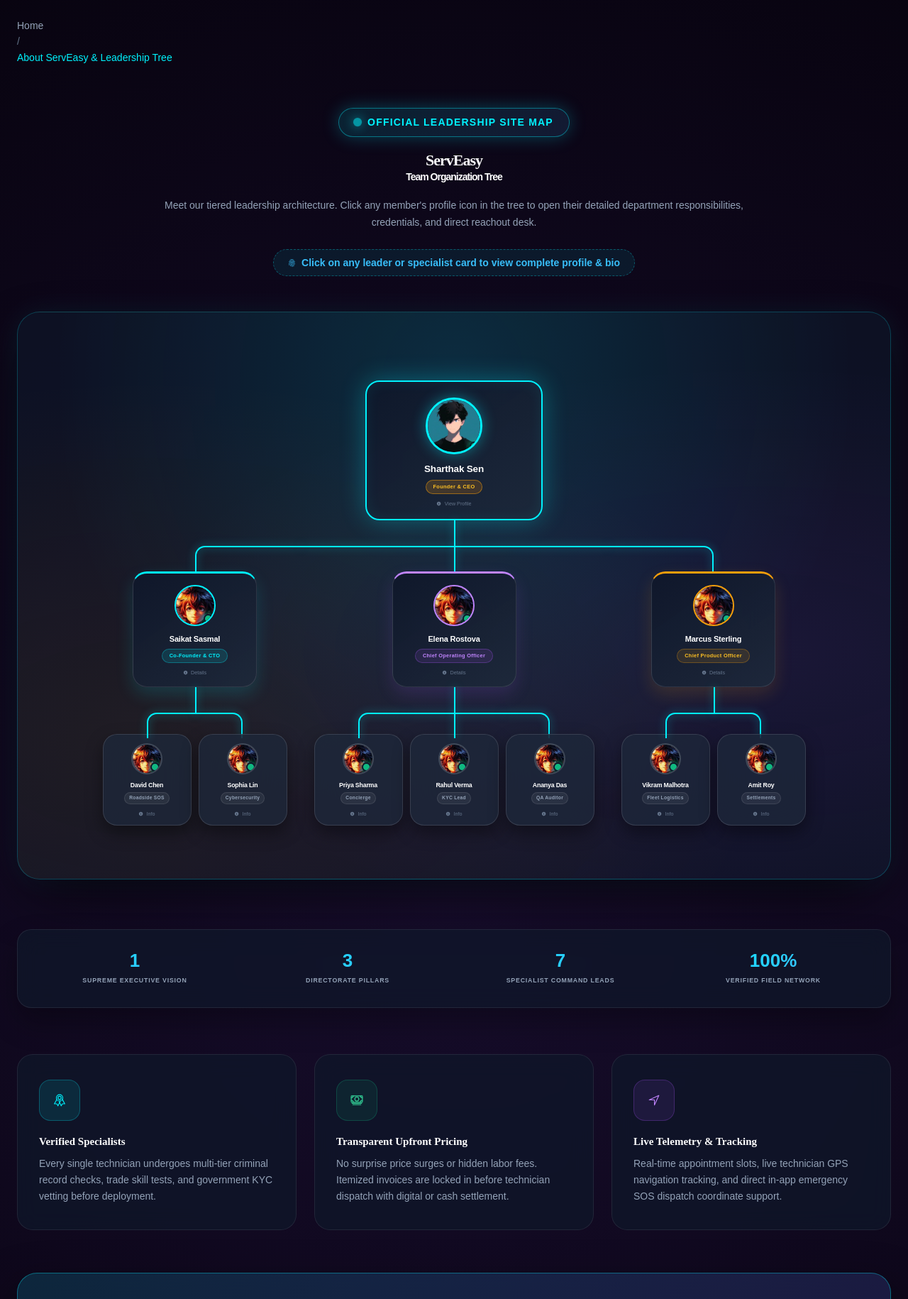
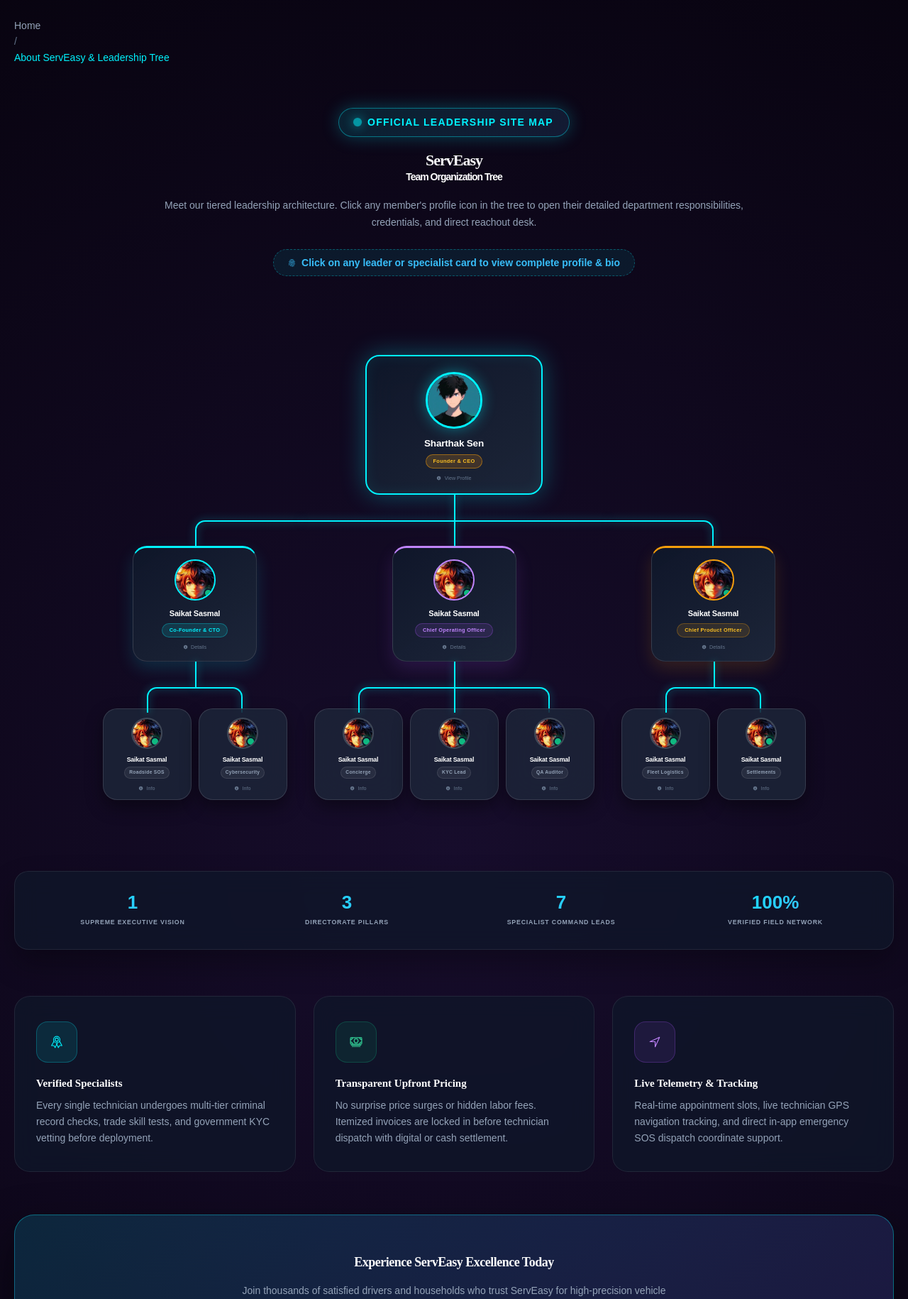
Before and after one commit to saikat931/ServEasy, a PHP site: page /about in a window 1280 px wide. Shown: the part 134-1964 px from the top of the page at 71% size. Run offline with PHP 8.4, Linux system fonts and the light colour scheme; some libraries are stand-ins or nearby versions.

Commit message:
Update leadership tree: set all non-CEO member names to Saikat Sasmal, tree stage to seamless background with no border at 1600px width, other sections to default container width

```diff
--- a/pages/about.php
+++ b/pages/about.php
@@ -6,7 +6,7 @@
  */
 require_once __DIR__ . '/../common/auth_session.php';
 if (!defined('SERVEASY_ASSET_VER')) {
-    define('SERVEASY_ASSET_VER', '20261120v10');
+    define('SERVEASY_ASSET_VER', '20261120v11');
 }
 ?>
 <!DOCTYPE html>
@@ -40,31 +40,26 @@ if (!defined('SERVEASY_ASSET_VER')) {
       max-width: 100vw;
     }
 
-    /* ── 1600px Master Layout Container ──────────────────────────────── */
-    .tree-container-1600 {
-      max-width: 1600px !important;
+    /* ── Standard Default Header/Footer Container Width (1300px) ───────────────── */
+    .about-default-container {
+      max-width: 1300px !important;
       width: 100% !important;
       margin-inline: auto !important;
-      padding-inline: 24px;
-      box-sizing: border-box;
-      overflow: visible;
+      padding-inline: 20px !important;
+      box-sizing: border-box !important;
     }
 
-    /* ── Ambient Glow Stage (Exact 1600px Box, No Overflow, No Scroll) ── */
+    /* ── Seamless Tree Stage (Exact 1600px Box Width, No Border, Seamless Background) ── */
     .tree-stage {
       position: relative;
       max-width: 1600px !important;
       width: 100% !important;
-      margin: 0 auto 70px !important;
+      margin: 0 auto 50px !important;
       box-sizing: border-box !important;
-      background: radial-gradient(ellipse at 50% 12%, rgba(0, 242, 254, 0.12) 0%, rgba(15, 23, 42, 0) 65%),
-                  radial-gradient(ellipse at 85% 60%, rgba(168, 85, 247, 0.08) 0%, rgba(15, 23, 42, 0) 60%),
-                  radial-gradient(ellipse at 15% 75%, rgba(245, 158, 11, 0.08) 0%, rgba(15, 23, 42, 0) 60%),
-                  rgba(15, 23, 42, 0.65);
-      padding: 45px 25px 65px;
-      border-radius: 32px;
-      border: 1px solid rgba(0, 242, 254, 0.22);
-      box-shadow: 0 30px 80px -20px rgba(0, 0, 0, 0.8), 0 0 40px rgba(0, 242, 254, 0.08);
+      background: transparent !important;
+      border: none !important;
+      box-shadow: none !important;
+      padding: 10px 15px 40px;
       overflow: visible !important;
     }
 
@@ -707,8 +702,8 @@ if (!defined('SERVEASY_ASSET_VER')) {
   <?php include __DIR__ . '/constants/aside.php'; ?>
 
   <main style="overflow-x: hidden;">
-    <!-- 1600px Max-Width Master Container -->
-    <div class="tree-container-1600">
+    <!-- Standard Default Width Container (Matches Header & Footer Box Width) -->
+    <div class="about-default-container">
 
       <!-- Breadcrumbs -->
       <div style="padding: 25px 0 10px;">
@@ -736,9 +731,11 @@ if (!defined('SERVEASY_ASSET_VER')) {
         </div>
       </section>
 
+    </div>
+
     <!-- ===============================================================
          EXACT 1600PX BOX WIDTH TREE SECTION
-           (Zero Left/Right Cut, Zero X or Y Scrollbar)
+         (No border, seamless background, zero left/right cut, zero scrollbar)
          =============================================================== -->
     <section class="tree-stage">
       <div class="org-tree">
@@ -758,7 +755,7 @@ if (!defined('SERVEASY_ASSET_VER')) {
 
             <!-- BRANCH DOWN TO LEVEL 2: 3 DIRECTORATE HEADS -->
             <ul>
-                <!-- LEVEL 2 &bull; 1. SAIKAT SASMAL (TECH) -->
+              <!-- LEVEL 2 • 1. SAIKAT SASMAL (TECH) -->
               <li class="li-l2">
                 <div class="pro-node pro-node-l2 cyan" onclick="openMemberModal('saikat')">
                   <div class="node-avatar-frame">
@@ -776,11 +773,11 @@ if (!defined('SERVEASY_ASSET_VER')) {
                   <li class="li-l3">
                     <div class="pro-node pro-node-l3" onclick="openMemberModal('david')">
                       <div class="node-avatar-frame">
-                          <img src="./assets/images/avatars/david.png?v=<?= SERVEASY_ASSET_VER ?>" alt="David Chen" class="node-avatar-img" onerror="this.style.display='none';this.nextElementSibling.style.display='flex'">
-                          <div class="node-avatar-fallback" style="background: #38bdf8; color: #0b132b;">DC</div>
+                        <img src="./assets/images/avatars/david.png?v=<?= SERVEASY_ASSET_VER ?>" alt="Saikat Sasmal" class="node-avatar-img" onerror="this.style.display='none';this.nextElementSibling.style.display='flex'">
+                        <div class="node-avatar-fallback" style="background: #38bdf8; color: #0b132b;">SS</div>
                         <span class="node-status-dot"></span>
                       </div>
-                        <div class="node-name">David Chen</div>
+                      <div class="node-name">Saikat Sasmal</div>
                       <div class="node-role-pill">Roadside SOS</div>
                       <div class="node-click-hint"><ion-icon name="information-circle"></ion-icon> Info</div>
                     </div>
@@ -788,11 +785,11 @@ if (!defined('SERVEASY_ASSET_VER')) {
                   <li class="li-l3">
                     <div class="pro-node pro-node-l3" onclick="openMemberModal('sophia')">
                       <div class="node-avatar-frame">
-                          <img src="./assets/images/avatars/sophia.png?v=<?= SERVEASY_ASSET_VER ?>" alt="Sophia Lin" class="node-avatar-img" onerror="this.style.display='none';this.nextElementSibling.style.display='flex'">
-                          <div class="node-avatar-fallback" style="background: #38bdf8; color: #0b132b;">SL</div>
+                        <img src="./assets/images/avatars/sophia.png?v=<?= SERVEASY_ASSET_VER ?>" alt="Saikat Sasmal" class="node-avatar-img" onerror="this.style.display='none';this.nextElementSibling.style.display='flex'">
+                        <div class="node-avatar-fallback" style="background: #38bdf8; color: #0b132b;">SS</div>
                         <span class="node-status-dot"></span>
                       </div>
-                        <div class="node-name">Sophia Lin</div>
+                      <div class="node-name">Saikat Sasmal</div>
                       <div class="node-role-pill">Cybersecurity</div>
                       <div class="node-click-hint"><ion-icon name="information-circle"></ion-icon> Info</div>
                     </div>
@@ -800,29 +797,29 @@ if (!defined('SERVEASY_ASSET_VER')) {
                 </ul>
               </li>
 
-                <!-- LEVEL 2 &bull; 2. ELENA ROSTOVA (OPERATIONS) -->
+              <!-- LEVEL 2 • 2. SAIKAT SASMAL (OPERATIONS) -->
               <li class="li-l2">
                 <div class="pro-node pro-node-l2 purple" onclick="openMemberModal('elena')">
                   <div class="node-avatar-frame">
-                      <img src="./assets/images/avatars/elena.png?v=<?= SERVEASY_ASSET_VER ?>" alt="Elena Rostova" class="node-avatar-img" onerror="this.style.display='none';this.nextElementSibling.style.display='flex'">
-                      <div class="node-avatar-fallback" style="background: #c084fc; color: #0b132b;">ER</div>
+                    <img src="./assets/images/avatars/elena.png?v=<?= SERVEASY_ASSET_VER ?>" alt="Saikat Sasmal" class="node-avatar-img" onerror="this.style.display='none';this.nextElementSibling.style.display='flex'">
+                    <div class="node-avatar-fallback" style="background: #c084fc; color: #0b132b;">SS</div>
                     <span class="node-status-dot"></span>
                   </div>
-                    <div class="node-name">Elena Rostova</div>
+                  <div class="node-name">Saikat Sasmal</div>
                   <div class="node-role-pill">Chief Operating Officer</div>
                   <div class="node-click-hint"><ion-icon name="information-circle"></ion-icon> Details</div>
                 </div>
 
-                  <!-- SUB-BRANCH TO LEVEL 3 (3 SPECIALISTS UNDER ELENA) -->
+                <!-- SUB-BRANCH TO LEVEL 3 (3 SPECIALISTS UNDER OPERATIONS) -->
                 <ul>
                   <li class="li-l3">
                     <div class="pro-node pro-node-l3" onclick="openMemberModal('priya')">
                       <div class="node-avatar-frame">
-                          <img src="./assets/images/avatars/priya.png?v=<?= SERVEASY_ASSET_VER ?>" alt="Priya Sharma" class="node-avatar-img" onerror="this.style.display='none';this.nextElementSibling.style.display='flex'">
-                          <div class="node-avatar-fallback" style="background: #c084fc; color: #0b132b;">PS</div>
+                        <img src="./assets/images/avatars/priya.png?v=<?= SERVEASY_ASSET_VER ?>" alt="Saikat Sasmal" class="node-avatar-img" onerror="this.style.display='none';this.nextElementSibling.style.display='flex'">
+                        <div class="node-avatar-fallback" style="background: #c084fc; color: #0b132b;">SS</div>
                         <span class="node-status-dot"></span>
                       </div>
-                        <div class="node-name">Priya Sharma</div>
+                      <div class="node-name">Saikat Sasmal</div>
                       <div class="node-role-pill">Concierge</div>
                       <div class="node-click-hint"><ion-icon name="information-circle"></ion-icon> Info</div>
                     </div>
@@ -830,11 +827,11 @@ if (!defined('SERVEASY_ASSET_VER')) {
                   <li class="li-l3">
                     <div class="pro-node pro-node-l3" onclick="openMemberModal('rahul')">
                       <div class="node-avatar-frame">
-                          <img src="./assets/images/avatars/rahul.png?v=<?= SERVEASY_ASSET_VER ?>" alt="Rahul Verma" class="node-avatar-img" onerror="this.style.display='none';this.nextElementSibling.style.display='flex'">
-                          <div class="node-avatar-fallback" style="background: #c084fc; color: #0b132b;">RV</div>
+                        <img src="./assets/images/avatars/rahul.png?v=<?= SERVEASY_ASSET_VER ?>" alt="Saikat Sasmal" class="node-avatar-img" onerror="this.style.display='none';this.nextElementSibling.style.display='flex'">
+                        <div class="node-avatar-fallback" style="background: #c084fc; color: #0b132b;">SS</div>
                         <span class="node-status-dot"></span>
                       </div>
-                        <div class="node-name">Rahul Verma</div>
+                      <div class="node-name">Saikat Sasmal</div>
                       <div class="node-role-pill">KYC Lead</div>
                       <div class="node-click-hint"><ion-icon name="information-circle"></ion-icon> Info</div>
                     </div>
@@ -842,11 +839,11 @@ if (!defined('SERVEASY_ASSET_VER')) {
                   <li class="li-l3">
                     <div class="pro-node pro-node-l3" onclick="openMemberModal('ananya')">
                       <div class="node-avatar-frame">
-                          <img src="./assets/images/avatars/ananya.png?v=<?= SERVEASY_ASSET_VER ?>" alt="Ananya Das" class="node-avatar-img" onerror="this.style.display='none';this.nextElementSibling.style.display='flex'">
-                          <div class="node-avatar-fallback" style="background: #c084fc; color: #0b132b;">AD</div>
+                        <img src="./assets/images/avatars/ananya.png?v=<?= SERVEASY_ASSET_VER ?>" alt="Saikat Sasmal" class="node-avatar-img" onerror="this.style.display='none';this.nextElementSibling.style.display='flex'">
+                        <div class="node-avatar-fallback" style="background: #c084fc; color: #0b132b;">SS</div>
                         <span class="node-status-dot"></span>
                       </div>
-                        <div class="node-name">Ananya Das</div>
+                      <div class="node-name">Saikat Sasmal</div>
                       <div class="node-role-pill">QA Auditor</div>
                       <div class="node-click-hint"><ion-icon name="information-circle"></ion-icon> Info</div>
                     </div>
@@ -854,29 +851,29 @@ if (!defined('SERVEASY_ASSET_VER')) {
                 </ul>
               </li>
 
-                <!-- LEVEL 2 &bull; 3. MARCUS STERLING (AUTOMOTIVE & FLEET) -->
+              <!-- LEVEL 2 • 3. SAIKAT SASMAL (AUTOMOTIVE & FLEET) -->
               <li class="li-l2">
                 <div class="pro-node pro-node-l2 amber" onclick="openMemberModal('marcus')">
                   <div class="node-avatar-frame">
-                      <img src="./assets/images/avatars/marcus.png?v=<?= SERVEASY_ASSET_VER ?>" alt="Marcus Sterling" class="node-avatar-img" onerror="this.style.display='none';this.nextElementSibling.style.display='flex'">
-                      <div class="node-avatar-fallback" style="background: #fbbf24; color: #0b132b;">MS</div>
+                    <img src="./assets/images/avatars/marcus.png?v=<?= SERVEASY_ASSET_VER ?>" alt="Saikat Sasmal" class="node-avatar-img" onerror="this.style.display='none';this.nextElementSibling.style.display='flex'">
+                    <div class="node-avatar-fallback" style="background: #fbbf24; color: #0b132b;">SS</div>
                     <span class="node-status-dot"></span>
                   </div>
-                    <div class="node-name">Marcus Sterling</div>
+                  <div class="node-name">Saikat Sasmal</div>
                   <div class="node-role-pill">Chief Product Officer</div>
                   <div class="node-click-hint"><ion-icon name="information-circle"></ion-icon> Details</div>
                 </div>
 
-                  <!-- SUB-BRANCH TO LEVEL 3 (2 SPECIALISTS UNDER MARCUS) -->
+                <!-- SUB-BRANCH TO LEVEL 3 (2 SPECIALISTS UNDER PRODUCT) -->
                 <ul>
                   <li class="li-l3">
                     <div class="pro-node pro-node-l3" onclick="openMemberModal('vikram')">
                       <div class="node-avatar-frame">
-                          <img src="./assets/images/avatars/vikram.png?v=<?= SERVEASY_ASSET_VER ?>" alt="Vikram Malhotra" class="node-avatar-img" onerror="this.style.display='none';this.nextElementSibling.style.display='flex'">
-                          <div class="node-avatar-fallback" style="background: #fbbf24; color: #0b132b;">VM</div>
+                        <img src="./assets/images/avatars/vikram.png?v=<?= SERVEASY_ASSET_VER ?>" alt="Saikat Sasmal" class="node-avatar-img" onerror="this.style.display='none';this.nextElementSibling.style.display='flex'">
+                        <div class="node-avatar-fallback" style="background: #fbbf24; color: #0b132b;">SS</div>
                         <span class="node-status-dot"></span>
                       </div>
-                        <div class="node-name">Vikram Malhotra</div>
+                      <div class="node-name">Saikat Sasmal</div>
                       <div class="node-role-pill">Fleet Logistics</div>
                       <div class="node-click-hint"><ion-icon name="information-circle"></ion-icon> Info</div>
                     </div>
@@ -884,11 +881,11 @@ if (!defined('SERVEASY_ASSET_VER')) {
                   <li class="li-l3">
                     <div class="pro-node pro-node-l3" onclick="openMemberModal('amit')">
                       <div class="node-avatar-frame">
-                          <img src="./assets/images/avatars/amit.png?v=<?= SERVEASY_ASSET_VER ?>" alt="Amit Roy" class="node-avatar-img" onerror="this.style.display='none';this.nextElementSibling.style.display='flex'">
-                          <div class="node-avatar-fallback" style="background: #fbbf24; color: #0b132b;">AR</div>
+                        <img src="./assets/images/avatars/amit.png?v=<?= SERVEASY_ASSET_VER ?>" alt="Saikat Sasmal" class="node-avatar-img" onerror="this.style.display='none';this.nextElementSibling.style.display='flex'">
+                        <div class="node-avatar-fallback" style="background: #fbbf24; color: #0b132b;">SS</div>
                         <span class="node-status-dot"></span>
                       </div>
-                        <div class="node-name">Amit Roy</div>
+                      <div class="node-name">Saikat Sasmal</div>
                       <div class="node-role-pill">Settlements</div>
                       <div class="node-click-hint"><ion-icon name="information-circle"></ion-icon> Info</div>
                     </div>
@@ -900,6 +897,9 @@ if (!defined('SERVEASY_ASSET_VER')) {
         </ul>
       </div>
     </section>
+
+    <!-- Standard Default Width Container for Page Bottom Sections (Matches Header & Footer) -->
+    <div class="about-default-container">
 
       <!-- Organization Metrics HUD Bar -->
       <div class="hud-metrics-row">
@@ -1035,94 +1035,94 @@ if (!defined('SERVEASY_ASSET_VER')) {
         email: 'mailto:support@serveasy.in?subject=Inquiry for CTO Desk (Saikat Sasmal)'
       },
       'elena': {
-        name: 'Elena Rostova',
+        name: 'Saikat Sasmal',
         role: 'Chief Operating Officer (COO)',
         dept: 'Field Operations & Service Grid',
         reportsTo: 'Sharthak Sen (Founder & CEO)',
         img: './assets/images/avatars/elena.png?v=<?= SERVEASY_ASSET_VER ?>',
-        bio: 'Elena Rostova manages daily field fulfillment, service provider network compliance, quality benchmarks, and multi-channel customer concierge. She ensures every booking meets strict hygiene, punctuality, and satisfaction standards.',
+        bio: 'Manages daily field fulfillment, service provider network compliance, quality benchmarks, and multi-channel customer concierge. Ensures every booking meets strict hygiene, punctuality, and satisfaction standards.',
         skills: ['Field Operations', 'SLA Enforcement', 'Partner Network', 'Service Quality', 'Dispute Shield'],
-        email: 'mailto:support@serveasy.in?subject=Inquiry for COO Desk (Elena Rostova)'
+        email: 'mailto:support@serveasy.in?subject=Inquiry for COO Desk (Saikat Sasmal)'
       },
       'marcus': {
-        name: 'Marcus Sterling',
+        name: 'Saikat Sasmal',
         role: 'Chief Product Officer (CPO)',
         dept: 'Automotive & Product Standards',
         reportsTo: 'Sharthak Sen (Founder & CEO)',
         img: './assets/images/avatars/marcus.png?v=<?= SERVEASY_ASSET_VER ?>',
-        bio: 'Marcus Sterling directs automotive technical standards, mechanical diagnostic protocols, doorstep vehicle detailing specs, and rental fleet logistics. He ensures technicians deploy with certified commercial-grade tooling.',
+        bio: 'Directs automotive technical standards, mechanical diagnostic protocols, doorstep vehicle detailing specs, and rental fleet logistics. Ensures technicians deploy with certified commercial-grade tooling.',
         skills: ['Automotive Engineering', 'Fleet Standards', 'Mechanical R&D', 'Tooling Specs', 'Product UX'],
-        email: 'mailto:support@serveasy.in?subject=Inquiry for CPO Desk (Marcus Sterling)'
+        email: 'mailto:support@serveasy.in?subject=Inquiry for CPO Desk (Saikat Sasmal)'
       },
       'david': {
-        name: 'David Chen',
+        name: 'Saikat Sasmal',
         role: 'Emergency SOS Dispatch Lead',
         dept: 'Rapid Response Unit',
         reportsTo: 'Saikat Sasmal (CTO)',
         img: './assets/images/avatars/david.png?v=<?= SERVEASY_ASSET_VER ?>',
         bio: 'Coordinates 24/7 live GPS roadside breakdown tracking, emergency tow truck dispatch, battery jumpstarts, and flat-tire rescue across major highway corridors.',
         skills: ['24/7 Roadside SOS', 'GPS Telemetry', 'Towing Logistics', 'Emergency Incident Response'],
-        email: 'mailto:support@serveasy.in?subject=Emergency SOS Operations (David Chen)'
+        email: 'mailto:support@serveasy.in?subject=Emergency SOS Operations (Saikat Sasmal)'
       },
       'sophia': {
-        name: 'Sophia Lin',
+        name: 'Saikat Sasmal',
         role: 'Cybersecurity & Privacy Lead',
         dept: 'Information Security Directorate',
         reportsTo: 'Saikat Sasmal (CTO)',
         img: './assets/images/avatars/sophia.png?v=<?= SERVEASY_ASSET_VER ?>',
         bio: 'Conducts continuous penetration testing, audits OWASP defensive controls, and secures customer payment gateway tokens and session encryption.',
         skills: ['AppSec Hardening', 'Zero Trust Architecture', 'Data Privacy', 'Penetration Testing'],
-        email: 'mailto:support@serveasy.in?subject=Security & Privacy Desk (Sophia Lin)'
+        email: 'mailto:support@serveasy.in?subject=Security & Privacy Desk (Saikat Sasmal)'
       },
       'priya': {
-        name: 'Priya Sharma',
+        name: 'Saikat Sasmal',
         role: 'Customer Concierge Lead',
         dept: 'Customer Success & Experience',
-        reportsTo: 'Elena Rostova (COO)',
+        reportsTo: 'Saikat Sasmal (COO)',
         img: './assets/images/avatars/priya.png?v=<?= SERVEASY_ASSET_VER ?>',
         bio: 'Leads our multi-channel customer concierge team, resolving scheduling adjustments, booking preferences, and customer satisfaction tickets.',
         skills: ['Concierge Desk', 'Support Resolution', 'Customer NPS', 'Booking Logistics'],
-        email: 'mailto:support@serveasy.in?subject=Customer Concierge (Priya Sharma)'
+        email: 'mailto:support@serveasy.in?subject=Customer Concierge (Saikat Sasmal)'
       },
       'rahul': {
-        name: 'Rahul Verma',
+        name: 'Saikat Sasmal',
         role: 'Partner KYC & Vetting Lead',
         dept: 'Compliance & Onboarding Unit',
-        reportsTo: 'Elena Rostova (COO)',
+        reportsTo: 'Saikat Sasmal (COO)',
         img: './assets/images/avatars/rahul.png?v=<?= SERVEASY_ASSET_VER ?>',
         bio: 'Enforces rigorous 4-step partner onboarding: government identity verification, criminal background checks, skill testing, and trade certification.',
         skills: ['Government KYC', 'Criminal Checks', 'Trade Audits', 'Compliance Verification'],
-        email: 'mailto:support@serveasy.in?subject=Partner KYC Compliance (Rahul Verma)'
+        email: 'mailto:support@serveasy.in?subject=Partner KYC Compliance (Saikat Sasmal)'
       },
       'ananya': {
-        name: 'Ananya Das',
+        name: 'Saikat Sasmal',
         role: 'Quality Assurance & Field Auditor',
         dept: 'Safety & Sanitation Audit Desk',
-        reportsTo: 'Elena Rostova (COO)',
+        reportsTo: 'Saikat Sasmal (COO)',
         img: './assets/images/avatars/ananya.png?v=<?= SERVEASY_ASSET_VER ?>',
         bio: 'Conducts unannounced on-site quality spot checks, verifies technician sanitation gear, and ensures residential cleaning protocols meet hospital-grade standards.',
         skills: ['Field Audits', 'Hygiene Standards', 'Sanitation Safety', 'Service Spot Checks'],
-        email: 'mailto:support@serveasy.in?subject=Field Quality Audit (Ananya Das)'
+        email: 'mailto:support@serveasy.in?subject=Field Quality Audit (Saikat Sasmal)'
       },
       'vikram': {
-        name: 'Vikram Malhotra',
+        name: 'Saikat Sasmal',
         role: 'Fleet Logistics & Rental Manager',
         dept: 'Fleet & Transport Logistics',
-        reportsTo: 'Marcus Sterling (CPO)',
+        reportsTo: 'Saikat Sasmal (CPO)',
         img: './assets/images/avatars/vikram.png?v=<?= SERVEASY_ASSET_VER ?>',
         bio: 'Manages the ServEasy car and bike rental fleets, cargo carrier dispatch, vehicle health inspections, and preventative maintenance rotations.',
         skills: ['Rental Logistics', 'Cargo Express', 'Vehicle Maintenance', 'Fleet Telematics'],
-        email: 'mailto:support@serveasy.in?subject=Fleet Logistics (Vikram Malhotra)'
+        email: 'mailto:support@serveasy.in?subject=Fleet Logistics (Saikat Sasmal)'
       },
       'amit': {
-        name: 'Amit Roy',
+        name: 'Saikat Sasmal',
         role: 'Merchant Billing & Settlements Lead',
         dept: 'Financial Escrow & Settlements Desk',
-        reportsTo: 'Marcus Sterling (CPO)',
+        reportsTo: 'Saikat Sasmal (CPO)',
         img: './assets/images/avatars/amit.png?v=<?= SERVEASY_ASSET_VER ?>',
         bio: 'Oversees payment gateway reconciliations, escrow accounts, same-day technician payouts, and verified customer refund disbursements.',
         skills: ['Instant Payouts', 'Gateway Escrow', 'Refund Audits', 'Financial Reconciliation'],
-        email: 'mailto:support@serveasy.in?subject=Billing & Settlements (Amit Roy)'
+        email: 'mailto:support@serveasy.in?subject=Billing & Settlements (Saikat Sasmal)'
       }
     };
 
```
Lines whose indentation alone changed are shown as unchanged.
